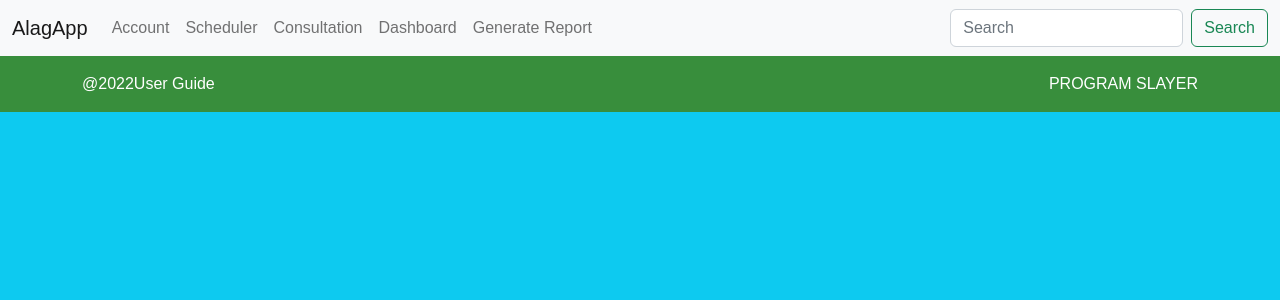
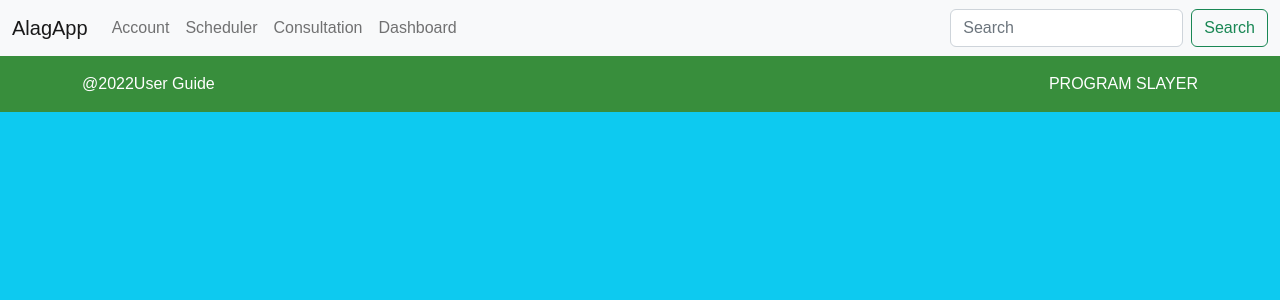
Before and after one commit to QuasarCodeGeek/AlagApp, a PHP site: page /scheduler.php in a window 1280 px wide. Shown: the top 300 px of the page. Run offline with PHP 8.4, Linux system fonts and the light colour scheme; some libraries are stand-ins or nearby versions.

Commit message:
Update Content

```diff
--- a/consultation.php
+++ b/consultation.php
@@ -34,9 +34,6 @@
               <li class="nav-item">
                 <a class="nav-link" href="dashboard.php">Dashboard</a>
               </li>
-              <li class="nav-item">
-                <a class="nav-link" href="report.php">Generate Report</a>
-              </li>
             </ul>
             <form class="d-flex" role="search">
               <input class="form-control me-2" type="search" placeholder="Search" aria-label="Search">
--- a/dashboard.php
+++ b/dashboard.php
@@ -34,9 +34,6 @@
               <li class="nav-item">
                 <a class="nav-link" href="dashboard.php">Dashboard</a>
               </li>
-              <li class="nav-item">
-                <a class="nav-link" href="report.php">Generate Report</a>
-              </li>
             </ul>
             <form class="d-flex" role="search">
               <input class="form-control me-2" type="search" placeholder="Search" aria-label="Search">
--- a/index.php
+++ b/index.php
@@ -28,7 +28,6 @@
         <a class="nav-link" href="scheduler.php">Scheduler</a>
         <a class="nav-link" href="dashboard.php">Dashboard</a>
         <a class="nav-link" href="consultation.php">Consultation</a>
-        <a class="nav-link" href="report.php">Generate Report</a>
       </div>
       <div class="row function">
         <button class="col-md-4 col-sm-6 btn fs-1" type="button" href="#userprofile">User Profile</button>
--- a/scheduler.php
+++ b/scheduler.php
@@ -34,9 +34,6 @@
               <li class="nav-item">
                 <a class="nav-link" href="dashboard.php">Dashboard</a>
               </li>
-              <li class="nav-item">
-                <a class="nav-link" href="report.php">Generate Report</a>
-              </li>
             </ul>
             <form class="d-flex" role="search">
               <input class="form-control me-2" type="search" placeholder="Search" aria-label="Search">
```
Also changed, not shown: php/generateReport.php (renamed from report.php), php/profileData/profile.php (added).
